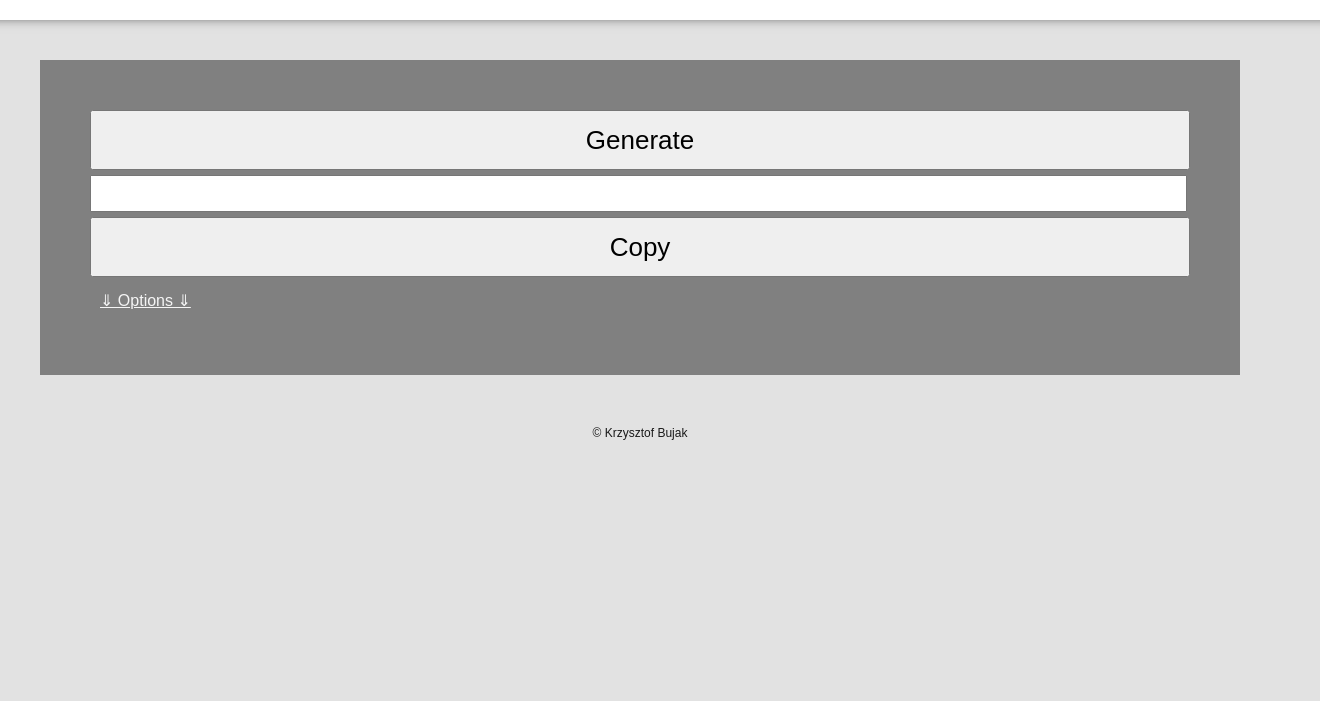
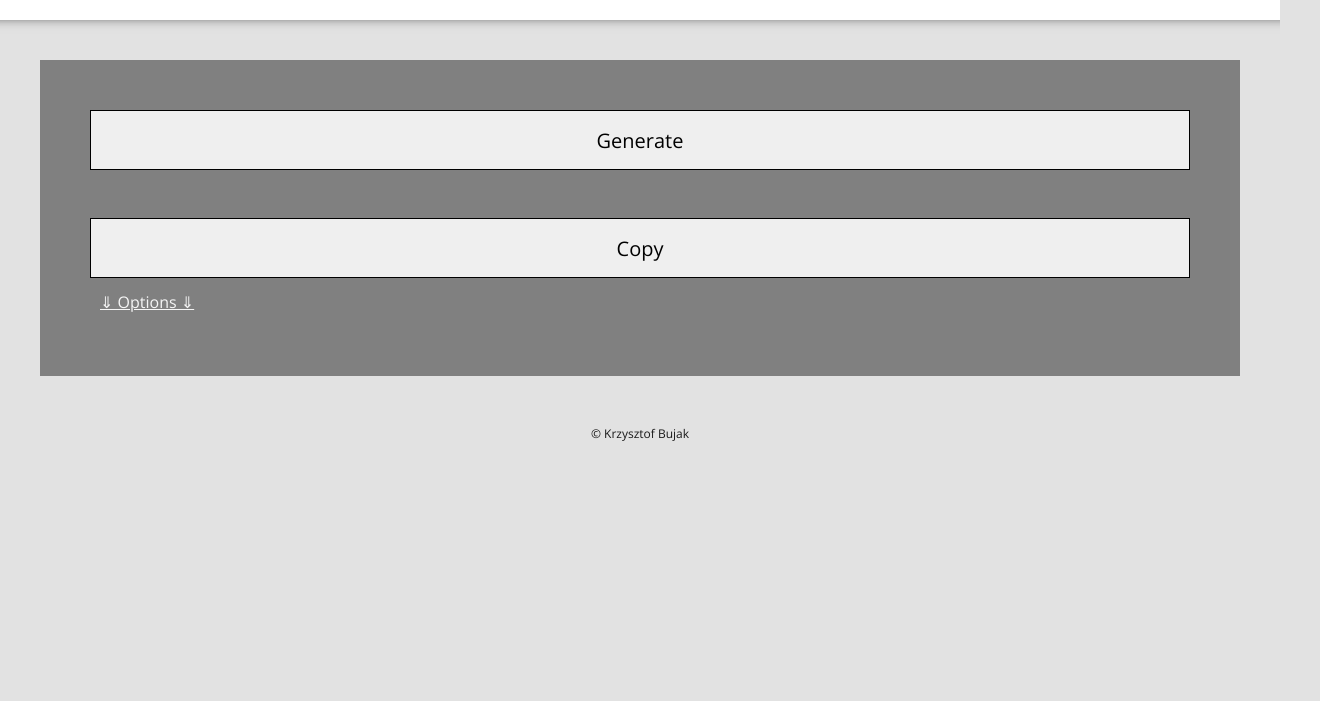
Before and after one commit to Andy1Blue/Simple-Password-Generator, a plain HTML site: page index.html in a window 1280 px wide. Shown: the part 99-800 px from the top of the page, 1320 px wide, since content can reach past the window. Drawn offline with nearby package versions, Linux system fonts and the light colour scheme.

Commit message:
adding google font, little change in css

```diff
--- a/style/style.css
+++ b/style/style.css
@@ -1,3 +1,5 @@
+@import url('https://fonts.googleapis.com/css?family=Open+Sans');
+
 h1 {
     font-size: 36px;
     color: #555555;
@@ -6,7 +8,7 @@ h1 {
 }
 
 body {
-    font-family: sans-serif;
+    font-family: 'Open Sans',sans-serif;
     background-color: #e2e2e2;
     line-height: 100%;
     padding: 0;
@@ -14,6 +16,29 @@ body {
     text-decoration: none;
     color: #1a1a1a;
     border-width: 0;
+}
+
+button {
+    font-family: 'Open Sans',sans-serif;
+    border-style: solid;
+    border-width:1px;
+    padding: 5px;
+    font-size: 20px;
+    width: 100%;
+    height: 60px;
+}
+
+input[type=text] {
+    font-family: 'Open Sans',sans-serif;
+    color:white;
+    background-color:gray;
+    border-width:0px;
+    margin-top: 5px;
+    margin-bottom: 5px;
+    color: white;
+    font-size: 26px;
+    width: 99%;
+    text-align: center;
 }
 
 .header {
@@ -25,7 +50,7 @@ body {
     position: inherit;
     top: 0;
     left: 0;
-    width: 100%;
+    width: 100%-20px;
     padding: 20px;
 }
 
@@ -115,23 +140,6 @@ input[type=checkbox] {
     border: 1px solid ccc;
 }
 
-input[type=text] {
-    margin-top: 5px;
-    margin-bottom: 5px;
-    border: 1px solid ccc;
-    color: red;
-    font-size: 26px;
-    width: 99%;
-}
-
-button {
-    border: 1px solid ccc;
-    padding: 5px;
-    font-size: 26px;
-    width: 100%;
-    height: 60px;
-}
-
 small {
     font-size: 10px;
     color: grey;
```
